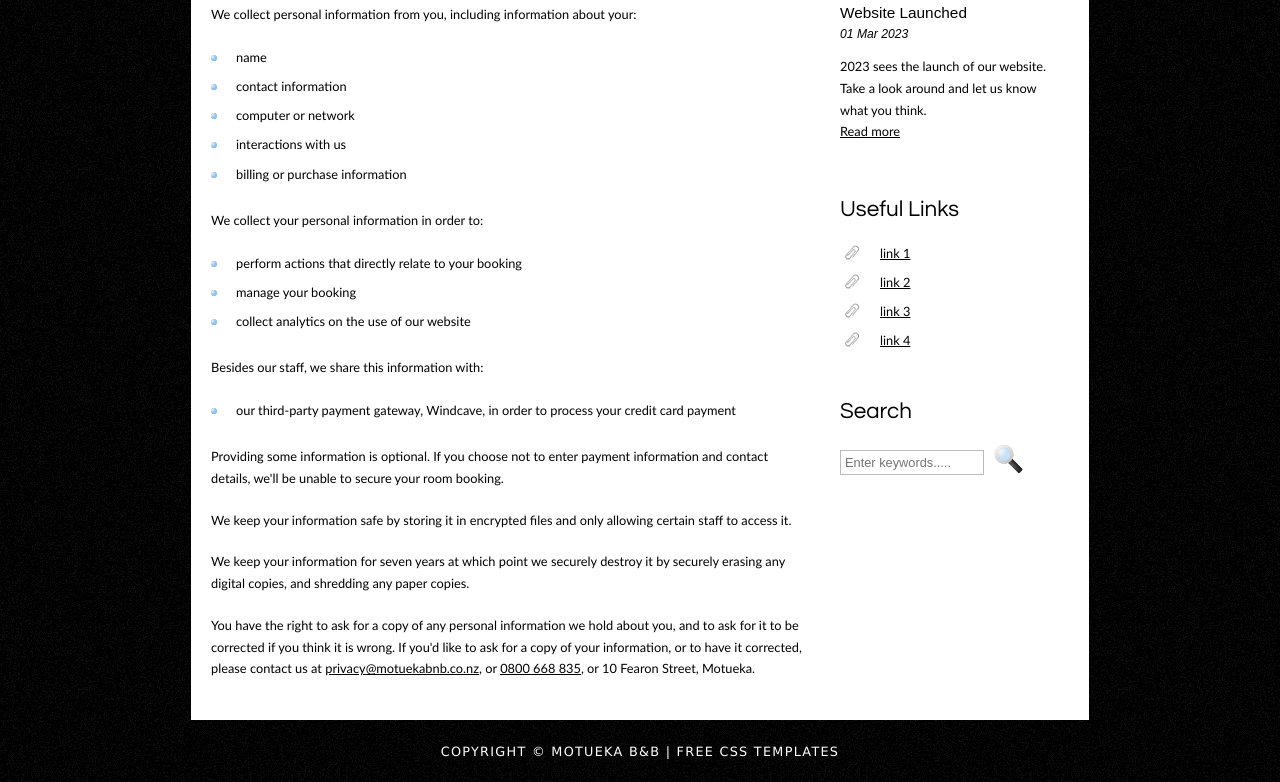
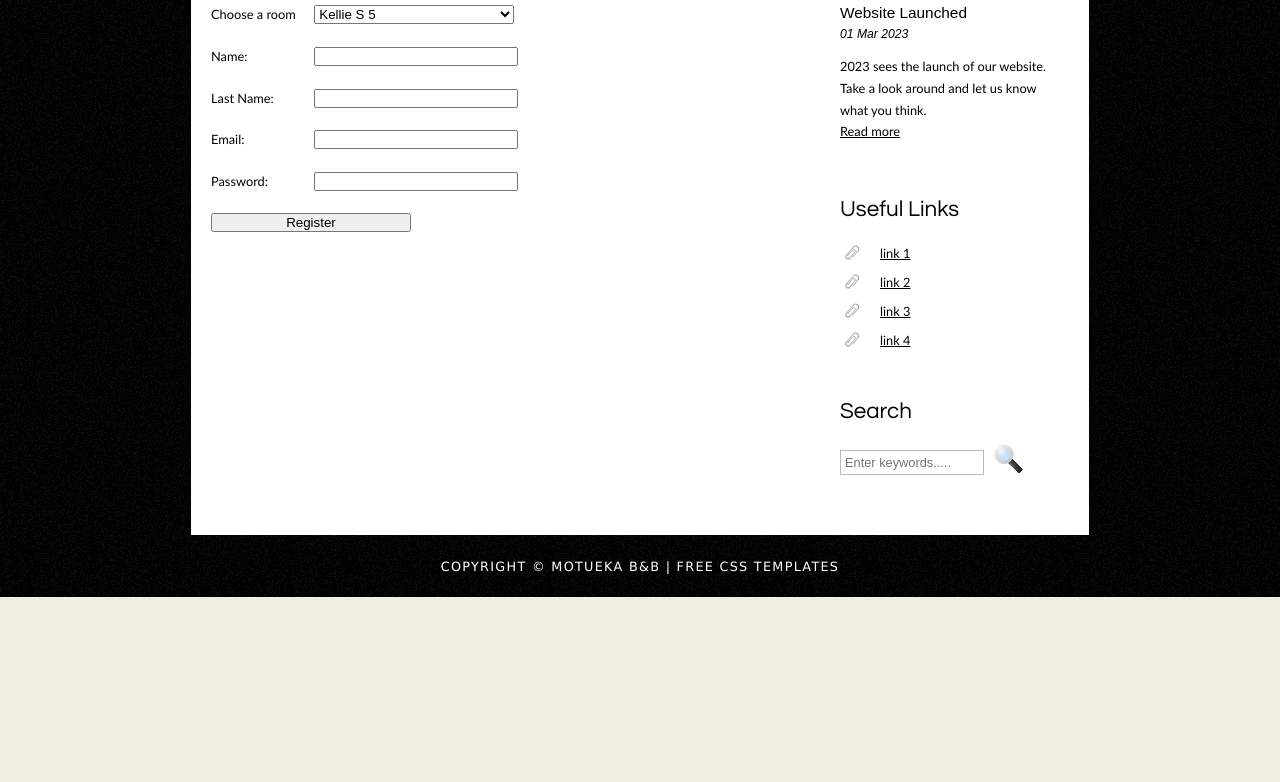
Before and after one commit to Polrek/MotuekaB-B, a plain HTML site: page new_booking.html in a window 1280 px wide. Shown: the part 288-1070 px from the top of the page. After the commit the page ends 885 px from the top, so only its background shows below. Drawn offline with Linux system fonts and the light colour scheme.

Commit message:
started working on new booking page

```diff
--- a/new_booking.html
+++ b/new_booking.html
@@ -2,7 +2,7 @@
 <html>
 
 <head>
-  <title>Motueka B&B | Privacy Policy</title>
+  <title>Motueka B&B | New Booking</title>
   <meta name="description" content="website description" />
   <meta name="keywords" content="website keywords, website keywords" />
   <meta http-equiv="content-type" content="text/html; charset=UTF-8" />
@@ -57,30 +57,45 @@
       </div>
       <div id="content">
         <!-- insert the page content here -->
-        <h1>Privacy Policy</h1>
-        <p>We collect personal information from you, including information about your:</p>
-          <ul>
-            <li>name</li>
-            <li>contact information</li>
-            <li>computer or network</li>
-            <li>interactions with us</li>
-            <li>billing or purchase information</li>
-          </ul>
-          <p>We collect your personal information in order to:</p>
-          <ul>
-            <li>perform actions that directly relate to your booking</li>
-            <li>manage your booking</li>
-            <li>collect analytics on the use of our website</li>
-          </ul>
-          <p>Besides our staff, we share this information with:</p>
-          <ul>
-            <li>our third-party payment gateway, Windcave, in order to process your credit card payment</li>
-          </ul>
-          <p>Providing some information is optional. If you choose not to enter payment information and contact details, we'll be unable to secure your room booking.</p>
-          <p>We keep your information safe by storing it in encrypted files and only allowing certain staff to access it.</p>
-          <p>We keep your information for seven years at which point we securely destroy it by securely erasing any digital copies, and shredding any paper copies.</p>
-          <p>You have the right to ask for a copy of any personal information we hold about you, and to ask for it to be corrected if you think it is wrong.
-            If you'd like to ask for a copy of your information, or to have it corrected, please contact us at <a href=mailto:privacy@motuekabnb.co.nz>privacy@motuekabnb.co.nz</a>, or <a href=tel:0800668835>0800 668 835</a>, or 10 Fearon Street, Motueka.</p>
+        <h1>Create a new booking</h1>
+        <form method="POST" action="">
+          <p>
+            <label for="Room">Choose a room</label>
+              <select name="Rooms" id="Rooms">
+                  <option value="kellie">Kellie S 5</option>
+                  <option value="herman">Herman D 5</option>
+                  <option value="scarlett">Scarlett D 2</option>
+                  <option value="jelani">Jelani s 2</option>
+                  <option value="sonya">Sonya S 5</option>
+                  <option value="miranda">Miranda S 4</option>
+                  <option value="helen">Helen S 2</option>
+                  <option value="octavia">Octavia D 3</option>
+                  <option value="gretchen">Gretchen S 5</option>
+                  <option value="bernard">Bernard S 5</option>
+                  <option value="darcy">Darcy D 2</option>
+                  <option value="preston">Preston D 2</option>
+                  <option value="dane">Dane S 4</option>
+                  <option value="cole">Cole S 1</option>
+              </select>
+              </p>
+              <p>
+           <label for="firstname">Name: </label>
+           <input type="text" id="firstname" name="firstname" minlength="2" maxlength="50" required>
+          </p>
+          <p>
+           <label for="lastname">Last Name: </label>
+           <input type="text" id="lastname" name="lastname" minlength="2" maxlength="50" required>
+          </p>
+          <p>
+           <label for="email">Email: </label>
+           <input type="email" id="email" name="email" minlength="5" maxlength="50" required>
+          </p>
+          <p>
+           <label for="password">Password: </label>
+           <input type="password" id="password" name="password" minlength="8" maxlength="32" required>
+           </p>
+           <input type="submit" name="submit" value="Register">
+          </form>
         </div>
     </div>
     <div id="footer">
--- a/style/style.css
+++ b/style/style.css
@@ -290,3 +290,18 @@ table tr td
 { background: #F0EFE2;
   color: #47433F;
   border-top: 1px solid #FFF;}
+
+label {
+  display: inline-block;
+  width: 100px;
+}
+
+select { /* pick list */
+  display: inline-block;
+  width: 200px;
+}
+
+#content input {
+  display: inline-block;
+  width: 200px;
+}
```
